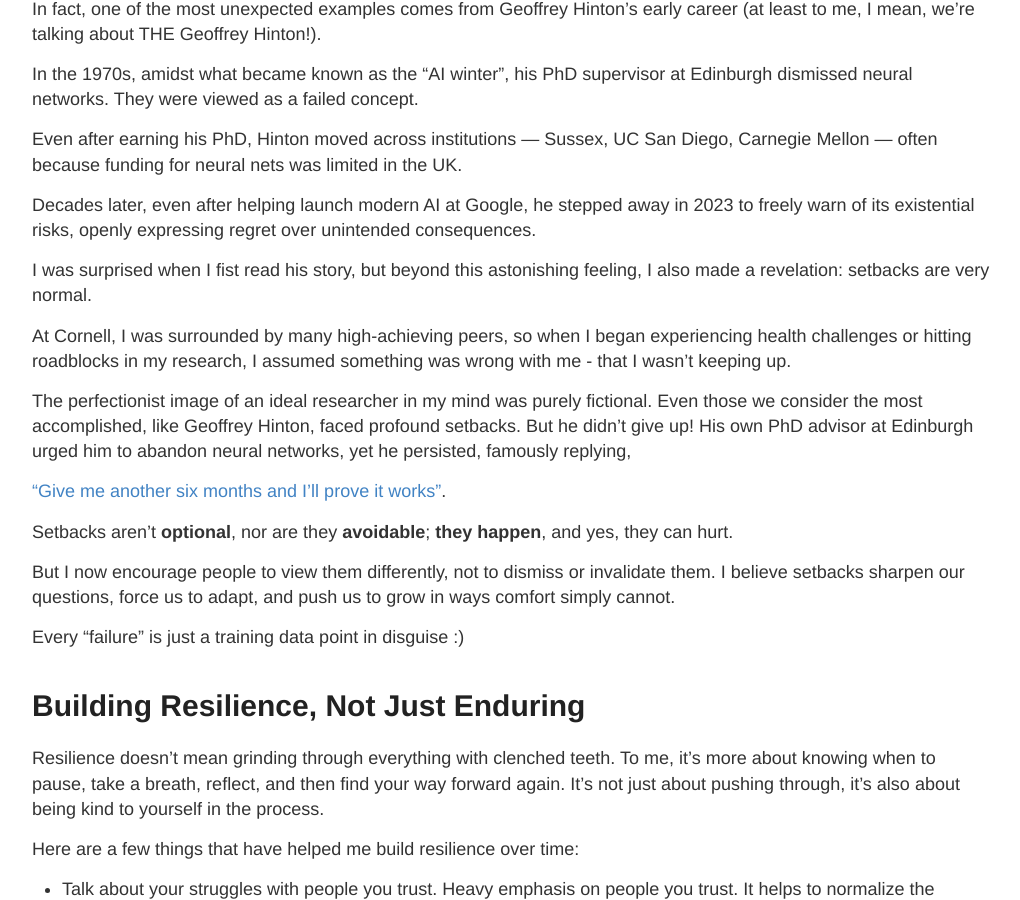
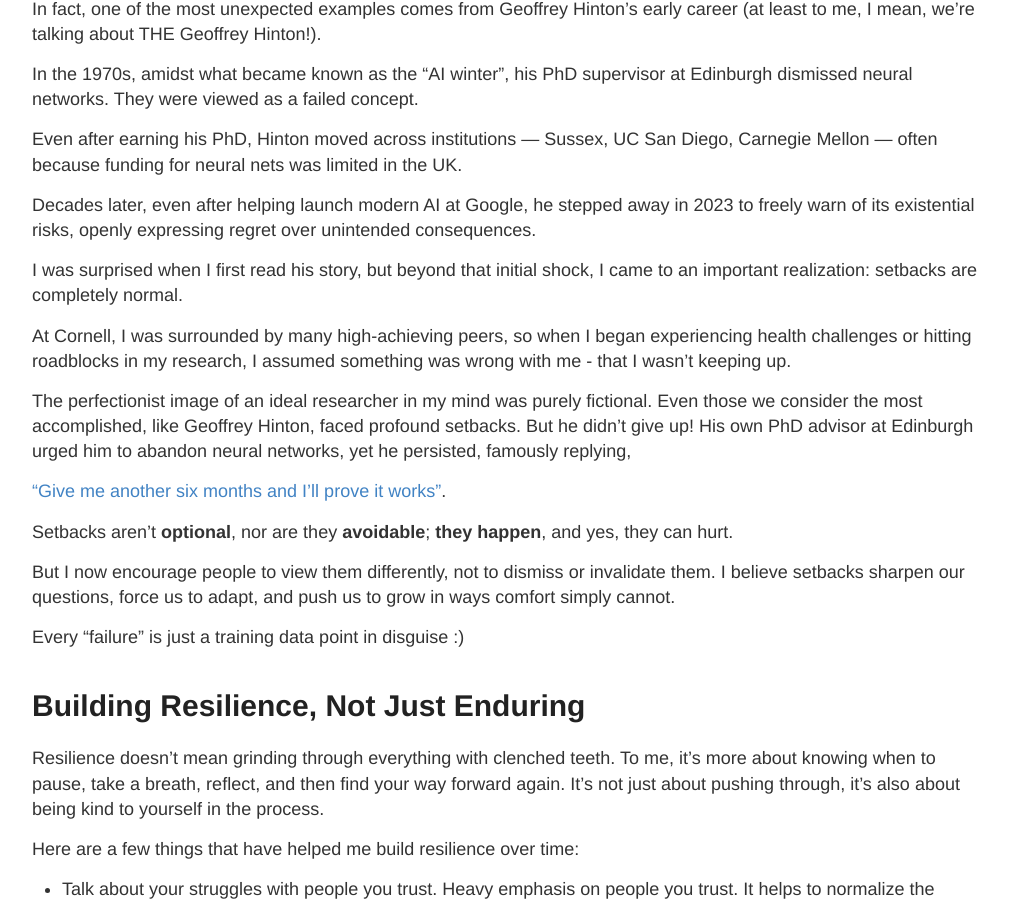
Before and after one commit to nicolehao34/nicolehao34.github.io, a Jekyll site: the page built from _posts/2025-07-03-resilience-is-all-you-need.md, in a window 1280 px wide and 900 px high, scrolled down 931 px. Shown: the whole window, without its empty margins (128-1148 px from the left). Built offline with Jekyll 4.4.1, drawn with Linux system fonts in a browser that asks for light colours; comment, search, counter and statistics services are not loaded.

Commit message:
language + wording improvement

```diff
--- a/_posts/2025-07-03-resilience-is-all-you-need.md
+++ b/_posts/2025-07-03-resilience-is-all-you-need.md
@@ -31,7 +31,7 @@ Even after earning his PhD, Hinton moved across institutions — Sussex, UC San
 
 Decades later, even after helping launch modern AI at Google, he stepped away in 2023 to freely warn of its existential risks, openly expressing regret over unintended consequences.
 
-I was surprised when I fist read his story, but beyond this astonishing feeling, I also made a revelation: setbacks are very normal.
+I was surprised when I first read his story, but beyond that initial shock, I came to an important realization: setbacks are completely normal.
 
 
 At Cornell, I was surrounded by many high-achieving peers, so when I began experiencing health challenges or hitting roadblocks in my research, I assumed something was wrong with me - that I wasn’t keeping up.
```
